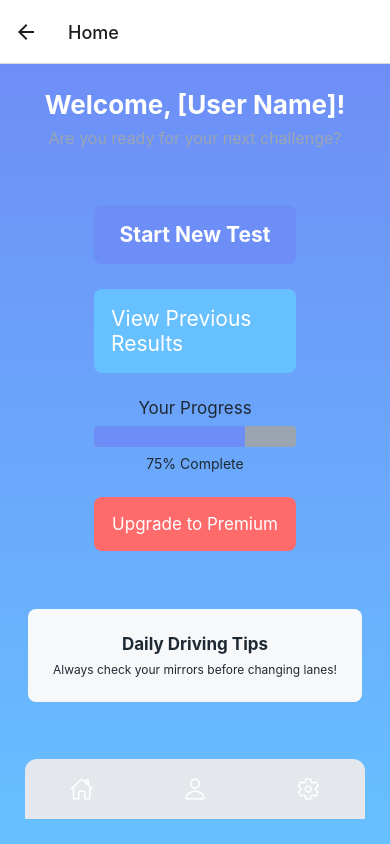
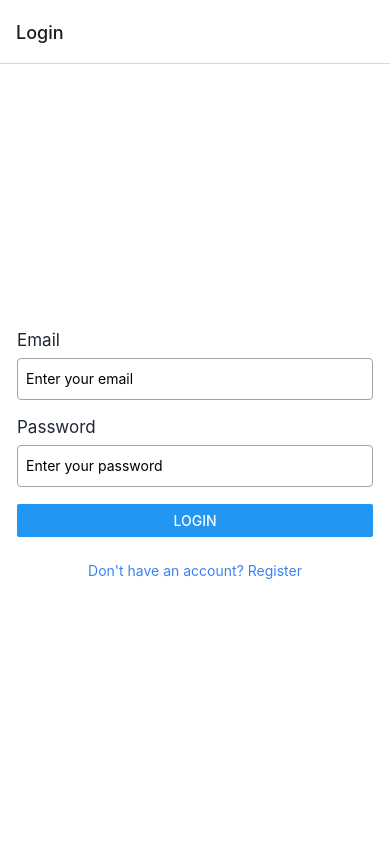
Before and after one commit to sarniraula/G1Exam, a React Native app in the folder client/: screen /Home in a window 390 px wide. Built offline with nearby package versions, Linux system fonts and the light colour scheme.

Commit message:
Add bottom tab section.

```diff
--- a/client/App.tsx
+++ b/client/App.tsx
@@ -1,17 +1,38 @@
-import * as React from 'react';
+import React from 'react';
+import { Provider, useSelector } from 'react-redux';
 import { NavigationContainer } from '@react-navigation/native';
-import { Provider } from 'react-redux';
+import { RootState } from './src/redux/store';
 import store from './src/redux/store';
-import AppNavigator from './src/navigation/AppNavigator';
+import LoginScreen from './src/screens/LoginScreen';
+import RegisterScreen from './src/screens/RegisterScreen';
+import { createStackNavigator } from '@react-navigation/stack';
+import Tabs from './src/navigation/Tabs';
 
-const App: React.FC = () => {
+const Stack = createStackNavigator();
+
+function AppNavigator() {
+  const isLoggedIn = useSelector((state: RootState) => state.user.isLoggedIn);
+
+  return (
+    <NavigationContainer>
+      <Stack.Navigator initialRouteName="Login">
+        {!isLoggedIn ? (
+          <>
+            <Stack.Screen name="Login" component={LoginScreen} />
+            <Stack.Screen name="Signup" component={RegisterScreen} />
+          </>
+        ) : (
+          <Stack.Screen name="Main" component={Tabs} />
+        )}
+      </Stack.Navigator>
+    </NavigationContainer>
+  );
+}
+
+export default function App() {
   return (
     <Provider store={store}>
-      <NavigationContainer>
-        <AppNavigator />
-      </NavigationContainer>
+      <AppNavigator />
     </Provider>
   );
-};
-
-export default App;
+}
--- a/client/src/navigation/AppNavigator.tsx
+++ /dev/null
@@ -1,25 +0,0 @@
-import React from "react";
-import { createStackNavigator } from "@react-navigation/stack";
-import LoginScreen from "../screens/LoginScreen";
-import RegisterScreen from "../screens/RegisterScreen";
-import WelcomeScreen from "../screens/WelcomeScreen";
-import HomeScreen from "../screens/HomeScreen";
-import { useSelector } from "react-redux";
-import { RootState } from "../redux/store";
-
-const Stack = createStackNavigator();
-
-const AppNavigator = () => {
-  const { isLoggedIn} = useSelector((state: RootState) => state.user);
-
-  return (
-    <Stack.Navigator initialRouteName={isLoggedIn ? "Home" : "Welcome"}>
-        <Stack.Screen name="Welcome" component={WelcomeScreen} options={{ headerShown: false }}/>
-        <Stack.Screen name="Login" component={LoginScreen} />
-        <Stack.Screen name="Register" component={RegisterScreen} />
-        <Stack.Screen name="Home" component={HomeScreen} />
-    </Stack.Navigator>
-  );
-};
-
-export default AppNavigator;
--- /dev/null
+++ b/client/src/navigation/Tabs.tsx
@@ -0,0 +1,42 @@
+import React from 'react';
+import { createBottomTabNavigator } from '@react-navigation/bottom-tabs';
+import HomeScreen from '../screens/HomeScreen';
+import LearningModulesScreen from '../screens/LearningModulesScreen';
+import ExamScreen from '../screens/ExamScreen';
+import ProfileScreen from '../screens/ProfileScreen';
+import { Ionicons } from '@expo/vector-icons';
+
+const Tab = createBottomTabNavigator();
+
+type IconName = 'home-outline' | 'book-outline' | 'clipboard-outline' | 'person-outline';
+
+export default function Tabs() {
+  return (
+    <Tab.Navigator
+      screenOptions={({ route }) => ({
+        tabBarIcon: ({ color, size }) => {
+          let iconName: IconName | undefined;
+
+          if (route.name === 'Home') {
+            iconName = 'home-outline';
+          } else if (route.name === 'Learning') {
+            iconName = 'book-outline';
+          } else if (route.name === 'Exams') {
+            iconName = 'clipboard-outline';
+          } else if (route.name === 'Profile') {
+            iconName = 'person-outline';
+          }
+          return <Ionicons name={iconName} size={size} color={color} />;
+        },
+        tabBarActiveTintColor: '#B71C1C',
+        tabBarInactiveTintColor: 'gray',
+        tabBarStyle: { paddingBottom: 10, paddingTop: 10, height: 70 },
+      })}
+    >
+      <Tab.Screen name="Home" component={HomeScreen} />
+      <Tab.Screen name="Learning" component={LearningModulesScreen} />
+      <Tab.Screen name="Exams" component={ExamScreen} />
+      <Tab.Screen name="Profile" component={ProfileScreen} />
+    </Tab.Navigator>
+  );
+}
--- a/client/src/screens/HomeScreen.tsx
+++ b/client/src/screens/HomeScreen.tsx
@@ -45,19 +45,6 @@ const HomeScreen: React.FC = () => {
       <View style={styles.tipsSection}>
         <Text style={styles.tipsTitle}>Daily Driving Tips</Text>
         <Text style={styles.tipText}>Always check your mirrors before changing lanes!</Text>
-      </View>
-
-      {/* Bottom Navigation */}
-      <View style={styles.bottomNav}>
-        <TouchableOpacity onPress={() => navigation.navigate('Home')}>
-          <Ionicons name="home-outline" size={24} color="white" />
-        </TouchableOpacity>
-        <TouchableOpacity onPress={() => navigation.navigate('Profile')}>
-          <Ionicons name="person-outline" size={24} color="white" />
-        </TouchableOpacity>
-        <TouchableOpacity onPress={() => navigation.navigate('Settings')}>
-          <Ionicons name="settings-outline" size={24} color="white" />
-        </TouchableOpacity>
       </View>
     </LinearGradient>
   );
--- /dev/null
+++ b/client/src/screens/LearningModulesScreen.tsx
@@ -0,0 +1,13 @@
+import * as React from 'react';
+import { View } from 'react-native';
+
+const LearningModulesScreen: React.FC = () => {
+
+  return (
+    <View>
+      L M Screen
+    </View>
+  );
+};
+
+export default LearningModulesScreen;
--- a/client/src/screens/LoginScreen.tsx
+++ b/client/src/screens/LoginScreen.tsx
@@ -9,6 +9,7 @@ import { storeToken } from '../storage';  // Token storage functions
 import { login } from '../redux/userSlice'; // Import the login action
 import { loginUser } from '../api/api';
 import { useDispatch } from 'react-redux';
+import AsyncStorage from '@react-native-async-storage/async-storage';
 
 type FormData = {
   email: string;
@@ -21,6 +22,16 @@ const LoginScreen: React.FC = () => {
   const [loading, setLoading] = useState(false); // Loading state
   const dispatch = useDispatch();
 
+  const storeData = async (token: string, userInfo: any) => {
+    try {
+      // Store token and user info in AsyncStorage
+      await AsyncStorage.setItem('accessToken', token);
+      await AsyncStorage.setItem('userInfo', JSON.stringify(userInfo));
+    } catch (error) {
+      console.error('Error saving data to AsyncStorage:', error);
+    }
+  };
+
   // Function to handle login API request
   const onSubmit = async (data: FormData) => {
     setLoading(true); // Show loader while logging in
@@ -28,6 +39,8 @@ const LoginScreen: React.FC = () => {
     try {
       const {user, token } = await loginUser(email, password); // Call API to login
       dispatch(login({ email, token, isLoggedIn: true }));
+
+      await storeData(token, user); // Store the token and user info in AsyncStorage
 
       // Show success alert and navigate to the home screen
       Alert.alert('Login Success', `Welcome, ${user.username}`);
--- /dev/null
+++ b/client/src/screens/ProfileScreen.tsx
@@ -0,0 +1,13 @@
+import * as React from 'react';
+import { View } from 'react-native';
+
+const ProfileScreen: React.FC = () => {
+
+  return (
+    <View>
+      Profile Screen
+    </View>
+  );
+};
+
+export default ProfileScreen;
```
Also changed, not shown: client/package.json (+7 -5 lines), 1 other file (tests, documents, lock files or other folders).
